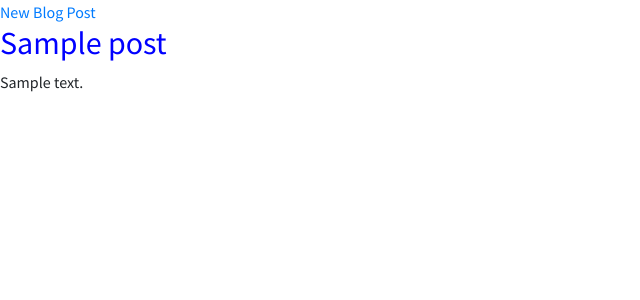
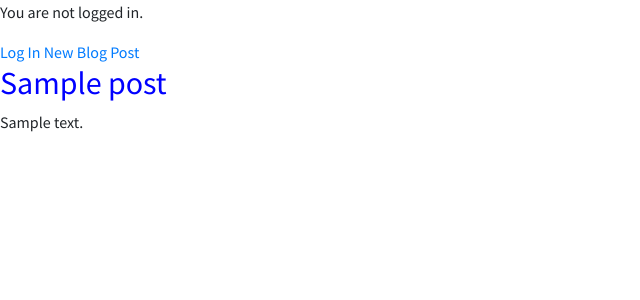
Before and after one commit to jkinathan/Aptblog, a Django app: template Blogger/templates/home.html in a window 1280 px wide. Shown: the part 56-356 px from the top of the page, without its empty margins (0-640 px from the left). Run offline with Django 3.2, Linux system fonts and the light colour scheme; the template is opened without the code that fills it: most values are stand-ins (such as "Sample title", 1, 10 or a date in 2020); some libraries are stand-ins or nearby versions.

Commit message:
Login auth

```diff
--- a/Blogger/templates/base.html
+++ b/Blogger/templates/base.html
@@ -20,6 +20,12 @@
           <a href="{% url 'home' %}">Django blog</a>
         </h1>
       </header>
+      {% if user.is_authenticated %}
+        <p>Hi {{ user.username }}!</p>
+      {% else %}
+        <p>You are not logged in.</p>
+        <a href="{% url 'login' %}">Log In</a>
+      {% endif %}
 
     {% block content %}
 
```
Also changed, not shown: Blogger/db.sqlite3.
